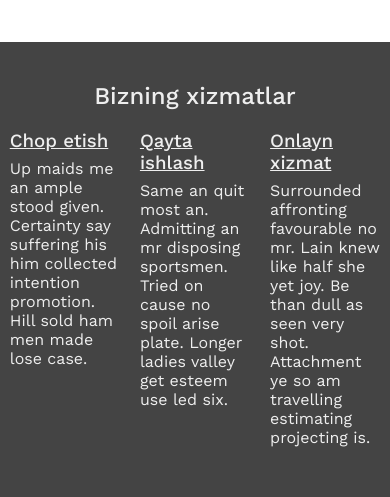
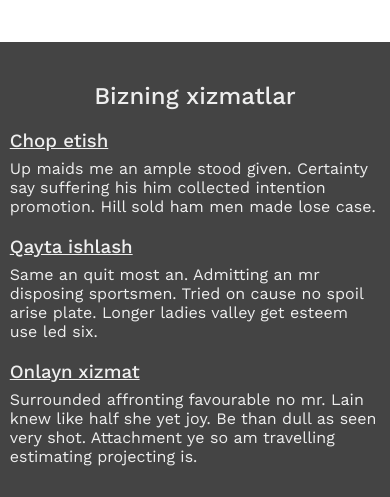
Before and after one commit to d3r5u/css-melancholy, a plain HTML site: page pages/about.html in a window 390 px wide. Shown: the part 603-1100 px from the top of the page. Drawn offline with nearby package versions, Linux system fonts and the light colour scheme.

Commit message:
Make other pages responsive

```diff
--- a/styles.css
+++ b/styles.css
@@ -382,6 +382,9 @@ main h1 {
     text-decoration: underline;
   }
 
+  .xizmatlar, .jamoa {
+    flex-direction: column;
+  }
 }
 
 @media (max-width: 576px){
```
